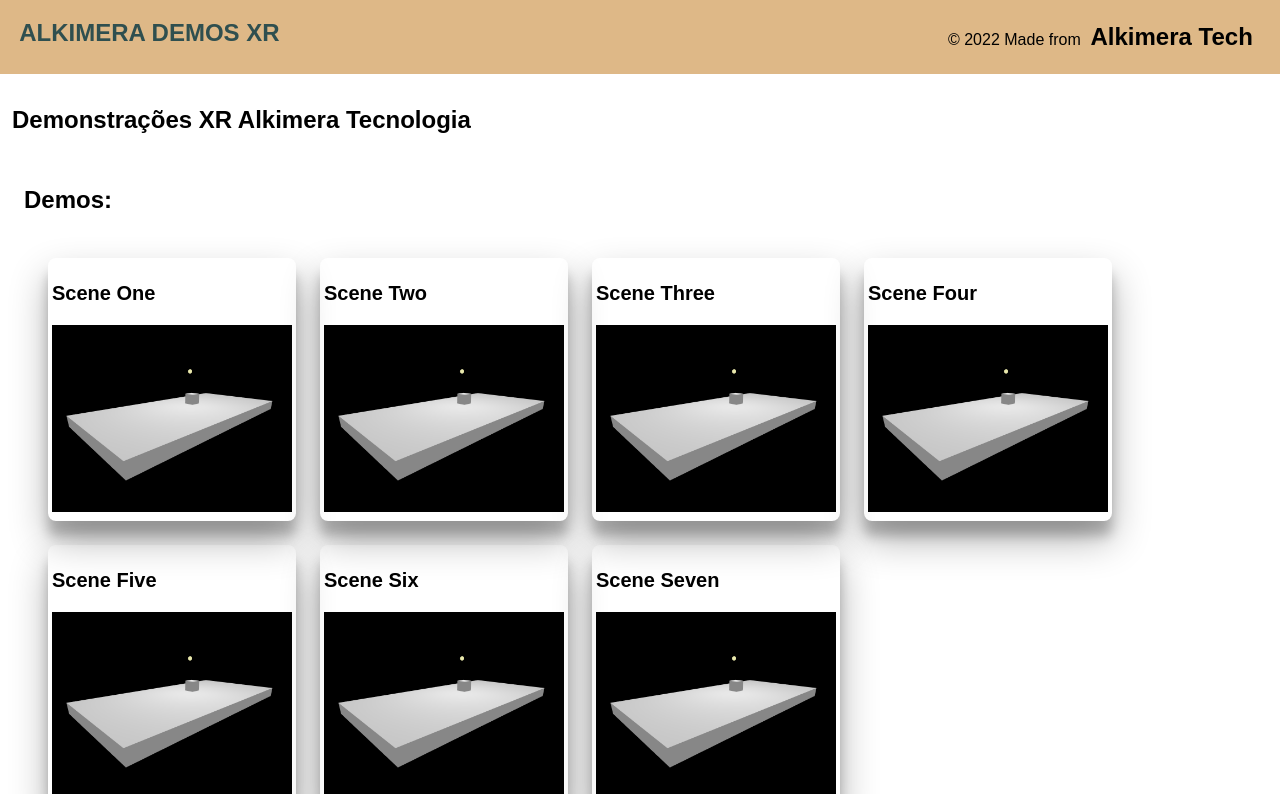
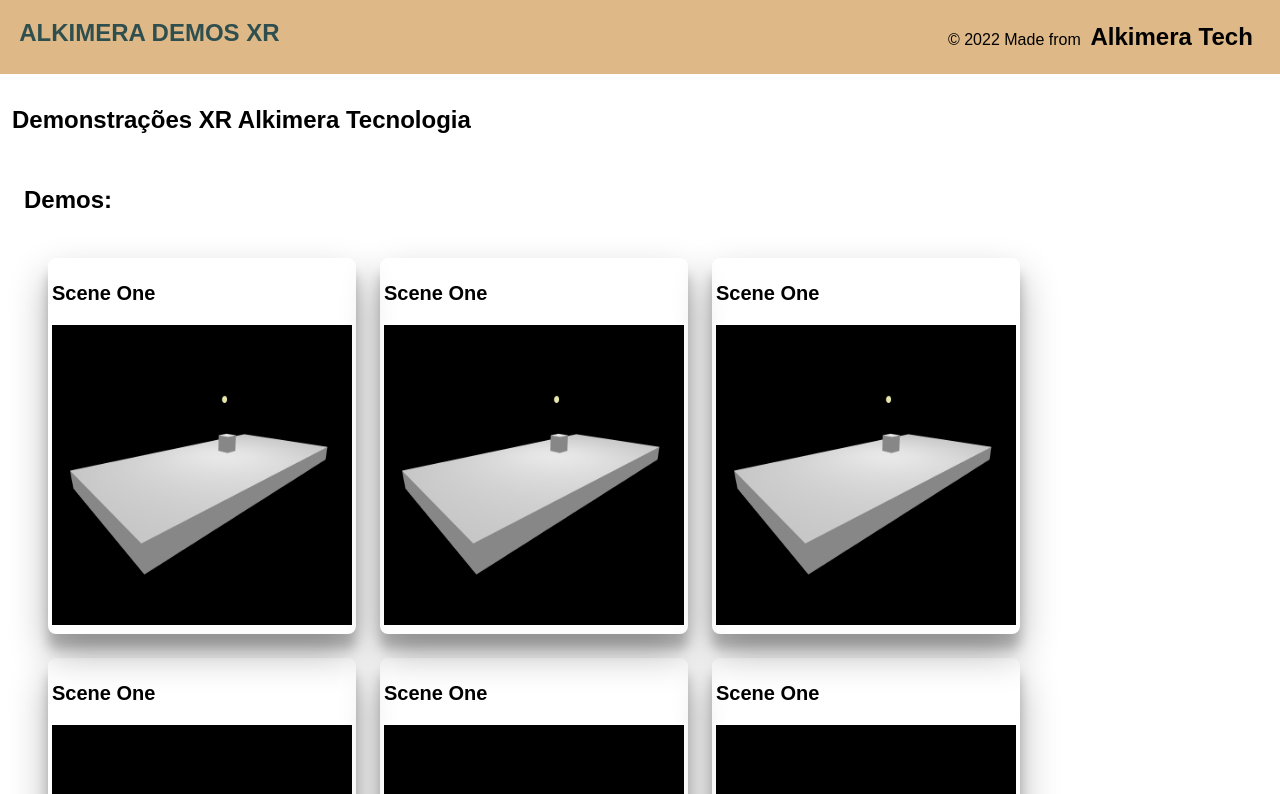
Before and after one commit to marcinhojazz/alk-demos, a Next.js app: page / in a window 1280 px wide. Shown: the top 794 px of the page. Built offline with nearby package versions, Linux system fonts and the light colour scheme.

Commit message:
update site demo alkimera

```diff
--- a/components/Draggable.jsx
+++ b/components/Draggable.jsx
@@ -26,8 +26,7 @@ function Draggable(props) {
       <dragControls ref={controlsRef} args={[objects, camera, gl.domElement]} />
       {props.children}
     </group>
-  )
-
+  );
 }
 
 export default Draggable;
--- a/pages/index.js
+++ b/pages/index.js
@@ -1,4 +1,5 @@
 import Head from 'next/head'
+import Image from 'next/image'
 import Link from 'next/link'
 import styles from '../styles/Home.module.css'
 
@@ -36,47 +37,54 @@ export default function Home() {
               <div>
                 <ul className={styles.boxcards}>
                   <li className={styles.cardscenes}>
-                    <a href="/sceneone">
+                    <Link href="/sceneone">
+                    <a>
                       <p>Scene One</p>
-                      <img width={240} src="/sceneone.png" alt="" />
+                      <Image src="/sceneone.png" alt="Scene One" width={300} height={300} />
                     </a>
+                    </Link>
                   </li>
                   <li className={styles.cardscenes}>
-                    <a href="/sceneone">
-                      <p>Scene Two</p>
-                      <img width={240} src="/sceneone.png" alt="" />
+                    <Link href="/sceneone">
+                    <a>
+                      <p>Scene One</p>
+                      <Image src="/sceneone.png" alt="Scene One" width={300} height={300} />
                     </a>
+                    </Link>
                   </li>
                   <li className={styles.cardscenes}>
-                    <a href="/sceneone">
-                      <p>Scene Three</p>
-                      <img width={240} src="/sceneone.png" alt="" />
+                    <Link href="/sceneone">
+                    <a>
+                      <p>Scene One</p>
+                      <Image src="/sceneone.png" alt="Scene One" width={300} height={300} />
                     </a>
+                    </Link>
                   </li>
                   <li className={styles.cardscenes}>
-                    <a href="/sceneone">
-                      <p>Scene Four</p>
-                      <img width={240} src="/sceneone.png" alt="" />
+                    <Link href="/sceneone">
+                    <a>
+                      <p>Scene One</p>
+                      <Image src="/sceneone.png" alt="Scene One" width={300} height={300} />
                     </a>
+                    </Link>
                   </li>
                   <li className={styles.cardscenes}>
-                    <a href="/sceneone">
-                      <p>Scene Five</p>
-                      <img width={240} src="/sceneone.png" alt="" />
+                    <Link href="/sceneone">
+                    <a>
+                      <p>Scene One</p>
+                      <Image src="/sceneone.png" alt="Scene One" width={300} height={300} />
                     </a>
+                    </Link>
                   </li>
                   <li className={styles.cardscenes}>
-                    <a href="/sceneone">
-                      <p>Scene Six</p>
-                      <img width={240} src="/sceneone.png" alt="" />
+                    <Link href="/sceneone">
+                    <a>
+                      <p>Scene One</p>
+                      <Image src="/sceneone.png" alt="Scene One" width={300} height={300} />
                     </a>
+                    </Link>
                   </li>
-                  <li className={styles.cardscenes}>
-                    <a href="/sceneone">
-                      <p>Scene Seven</p>
-                      <img width={240} src="/sceneone.png" alt="" />
-                    </a>
-                  </li>
+
                 </ul>
               </div>
             </div>
```
